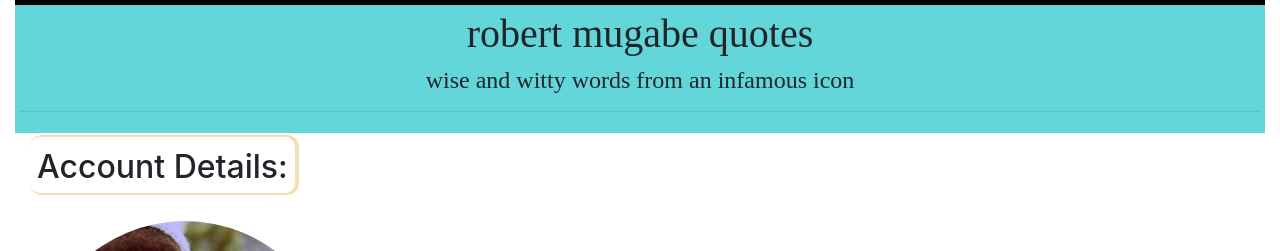
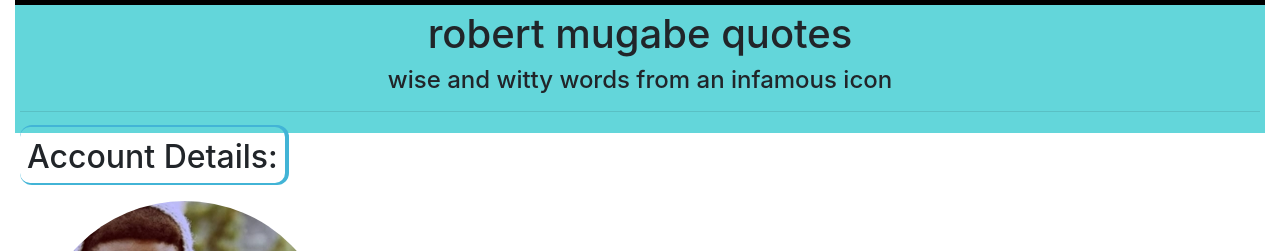
Before and after one commit to muiruri-gathairu/rmquotes, an Angular app: page / in a window 1280 px wide. Shown: the top 251 px of the page. Built offline with nearby package versions, Linux system fonts and the light colour scheme.

Commit message:
adds time elapsed pipe

```diff
--- a/src/app/personal-details/personal-details.component.css
+++ b/src/app/personal-details/personal-details.component.css
@@ -3,11 +3,10 @@
    background-color: rgb(99, 214, 218);
    border-top: 5px solid black;
    text-align: center;
-   font-family: Apple Chancery, cursive;
 }
 
 #personalDetails{
-   padding: 15px;
+   padding: 5px;
 }
 
 .accHeader{
@@ -15,7 +14,7 @@
    padding-top: 10px;
    border-bottom: 2px solid wheate;
    border-radius: 10px;
-   box-shadow: 2px 0px 0px 2px wheat;
+   box-shadow: 2px 0px 0px 2px rgb(66, 180, 214);
 }
 
 #profilePic{
```
